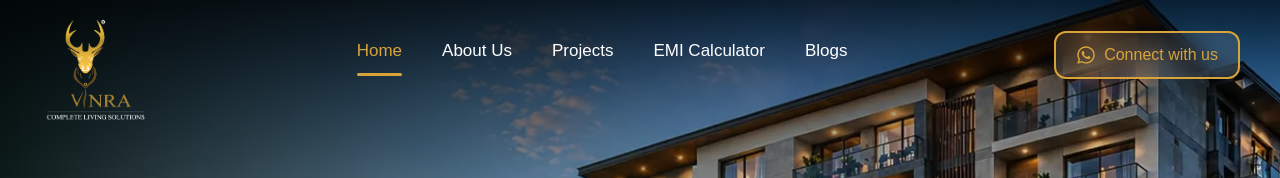
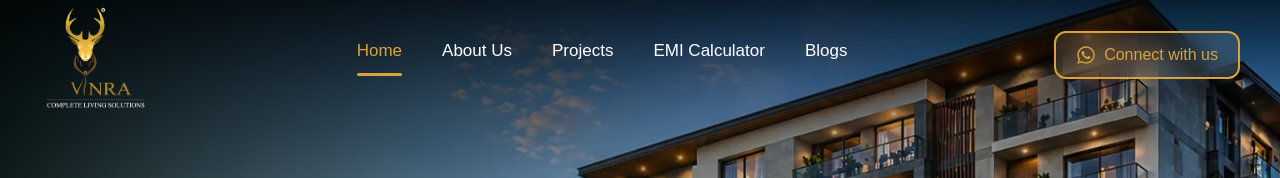
Before and after one commit to vizree-ai/vinra-realstate, a Next.js app: page / in a window 1280 px wide. Shown: the top 178 px of the page. Built offline with nearby package versions, Linux system fonts and the light colour scheme; no server answers; the database is empty.

Commit message:
navbar update

```diff
--- a/src/components/CommonNavbar.jsx
+++ b/src/components/CommonNavbar.jsx
@@ -1,6 +1,6 @@
 "use client";
 
-import { useState } from "react";
+import { useEffect, useRef, useState } from "react";
 import { motion, AnimatePresence } from "framer-motion";
 import Image from "next/image";
 import { FaWhatsapp } from "react-icons/fa";
@@ -10,8 +10,33 @@ import { Building2, Home, Ruler, Handshake } from "lucide-react";
 export default function Navbar({ variant = "home" }) {
   const [isOpen, setIsOpen] = useState(false);
   const [open, setOpen] = useState(false);
+  const [isNavbarHidden, setIsNavbarHidden] = useState(false);
+  const lastScrollY = useRef(0);
+  const lastMenuScrollY = useRef(0);
 
   const isHome = variant === "home";
+
+  const updateNavbarVisibility = (currentScrollY, lastScrollRef) => {
+    if (currentScrollY <= 10) {
+      setIsNavbarHidden(false);
+    } else if (currentScrollY > lastScrollRef.current + 6) {
+      setIsNavbarHidden(true);
+    } else if (currentScrollY < lastScrollRef.current - 6) {
+      setIsNavbarHidden(false);
+    }
+
+    lastScrollRef.current = currentScrollY;
+  };
+
+  useEffect(() => {
+    const handleScroll = () => {
+      updateNavbarVisibility(window.scrollY, lastScrollY);
+    };
+
+    window.addEventListener("scroll", handleScroll, { passive: true });
+
+    return () => window.removeEventListener("scroll", handleScroll);
+  }, []);
 
   const handleExploreProjects = () => {
     setIsOpen(false);
@@ -21,14 +46,25 @@ export default function Navbar({ variant = "home" }) {
     });
   };
 
+  const handleMenuToggle = () => {
+    setIsNavbarHidden(false);
+    setIsOpen((current) => !current);
+  };
+
+  const handleMobileMenuScroll = (event) => {
+    updateNavbarVisibility(event.currentTarget.scrollTop, lastMenuScrollY);
+  };
+
   return (
     <>
       {/* ================= NAVBAR ================= */}
       <div
-        className={`scroll-auto top-0 left-0 w-full z-[100] ${
+        className={`fixed top-0 left-0 w-full z-[100] transition-transform duration-300 ease-out ${
+          isNavbarHidden ? "-translate-y-full" : "translate-y-0"
+        } ${
           isHome
-            ? "absolute top-0 left-0 px-4 md:px-10 pt-4"
-            : "relative lg:absolute lg:top-0 lg:left-0 px-3 lg:px-7 bg-[#F7F3EC] lg:bg-transparent"
+            ? "px-4 md:px-10 pt-4"
+            : "px-3 lg:px-7 bg-[#F7F3EC] lg:bg-transparent"
         }`}
       >
         <div
@@ -43,7 +79,7 @@ export default function Navbar({ variant = "home" }) {
             width={110}
             height={60}
             className={`object-contain ${
-              isHome ? "mt-6 w-[90px] md:w-[110px]" : "w-[85px] lg:w-[100px]"
+              isHome ? " w-[90px] md:w-[110px]" : "w-[85px] lg:w-[100px]"
             }`}
           />
 
@@ -132,7 +168,7 @@ export default function Navbar({ variant = "home" }) {
 
           {/* ================= MOBILE BUTTON ================= */}
           <button
-            onClick={() => setIsOpen(!isOpen)}
+            onClick={handleMenuToggle}
             className="md:hidden cursor-pointer lg:hidden z-[101] flex items-center bg-[#9f773c] rounded-full px-4 py-1 text-white text-3xl"
           >
             {isOpen ? "✕" : "☰"}
@@ -147,6 +183,7 @@ export default function Navbar({ variant = "home" }) {
             initial={{ opacity: 0, y: -20 }}
             animate={{ opacity: 1, y: 0 }}
             exit={{ opacity: 0, y: -20 }}
+            onScroll={handleMobileMenuScroll}
             className="fixed inset-0 z-[90] bg-[#deb06c] backdrop-blur-xl overflow-y-auto px-6 py-24"
           >
             <div className="flex flex-col gap-8 text-[#1E3D34] text-2xl font-semibold">
```
